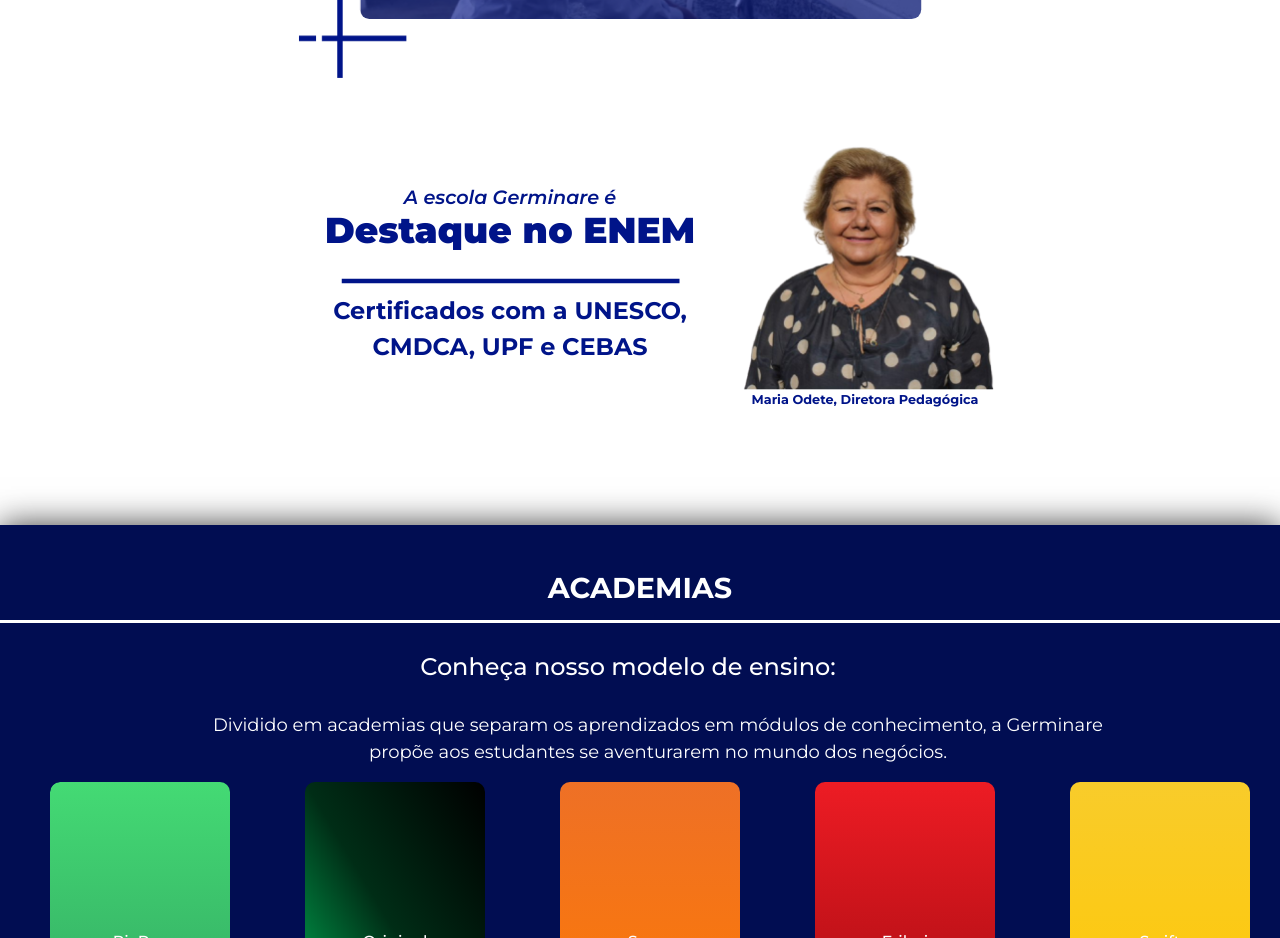
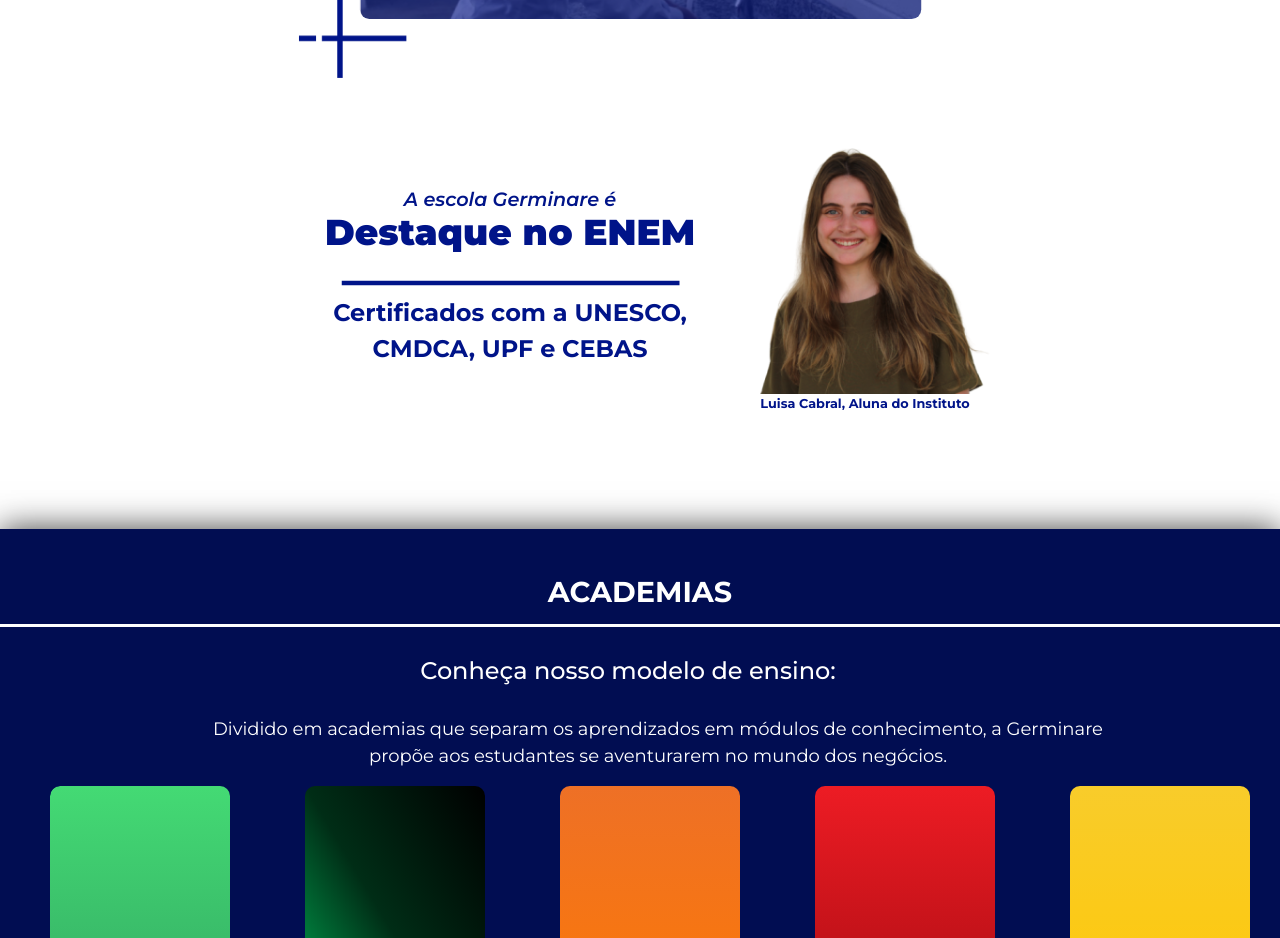
Before and after one commit to Leticia-Ajac/better, a React (Create React App) app in the folder better/: page / in a window 1280 px wide. Shown: the part 2040-2978 px from the top of the page. Built offline with nearby package versions, Linux system fonts and the light colour scheme.

Commit message:
tirar-imagem-da-dedete

```diff
--- a/better/src/pages/home/destaque.jsx
+++ b/better/src/pages/home/destaque.jsx
@@ -1,5 +1,5 @@
 import traço from '../../assets/traço.png';
-import odete from '../../assets/odete.png';
+import luis from '../../assets/Luísa_Cabral-removebg-preview 1.png';
 import traço_canto from '../../assets/traço-canto.png';
 
 import './styles/destaque.css'
@@ -22,8 +22,8 @@
                 </div>
 
                 <div className="img-destaque">
-                    <img id="mariaOdete" src={odete} alt="Maria Odete"/>
-                    <p className="legenda">Maria Odete, Diretora Pedagógica</p>
+                    <img id="mariaOdete" src={luis} alt="Maria Odete"/>
+                    <p className="legenda">Luisa Cabral, Aluna do Instituto</p>
                 </div>
             </div>
             <img className="traço" src={traço_canto}/>
```
Also changed, not shown: better/src/assets/Luísa_Cabral-removebg-preview 1.png (added).
